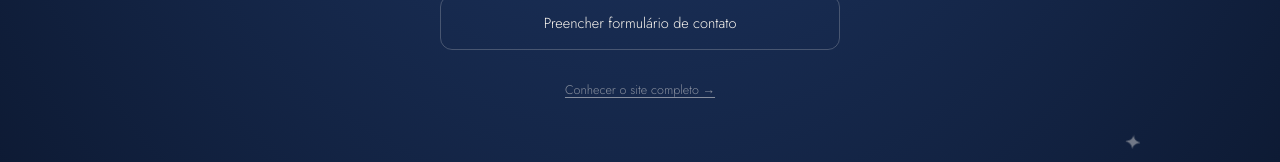
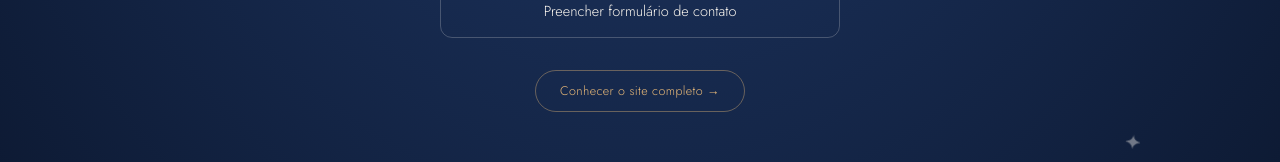
Before and after one commit to caioarajo/SITE, a Next.js app: page /instagram in a window 1280 px wide. Shown: the part 521-683 px from the top of the page. Built offline with nearby package versions, Linux system fonts and the light colour scheme; no server answers; the database is empty; a web font is replaced by a local one.

Commit message:
Destaca o botao "Conhecer o site completo" na pagina do Instagram
Muda de link sublinhado para o mesmo formato de pilula do botao de
WhatsApp, mas em versao discreta: contorno dourado fino, fundo
transparente, padding menor — mantém a hierarquia visual com o CTA
principal sem competir com ele.

```diff
--- a/src/app/globals.css
+++ b/src/app/globals.css
@@ -1829,8 +1829,19 @@
 .bio-link:hover{ border-color:var(--gold); background:rgba(250,246,239,0.05); }
 
 .bio-back{
-  margin-top:18px;
-  font-size:12.5px; color:rgba(250,246,239,0.5);
-  text-decoration:underline; text-underline-offset:3px;
-}
-.bio-back:hover{ color:#e7b878; }
+  display:inline-flex; align-items:center; justify-content:center; gap:8px;
+  margin-top:20px;
+  padding:10px 24px;
+  border-radius:999px;
+  border:1px solid rgba(231,184,120,0.4);
+  background:transparent;
+  color:#e7b878;
+  font-size:12.5px; letter-spacing:.03em;
+  transition:.25s;
+}
+.bio-back:hover{
+  border-color:#e7b878;
+  background:rgba(231,184,120,0.1);
+  color:var(--cream);
+  transform:translateY(-1px);
+}
```
